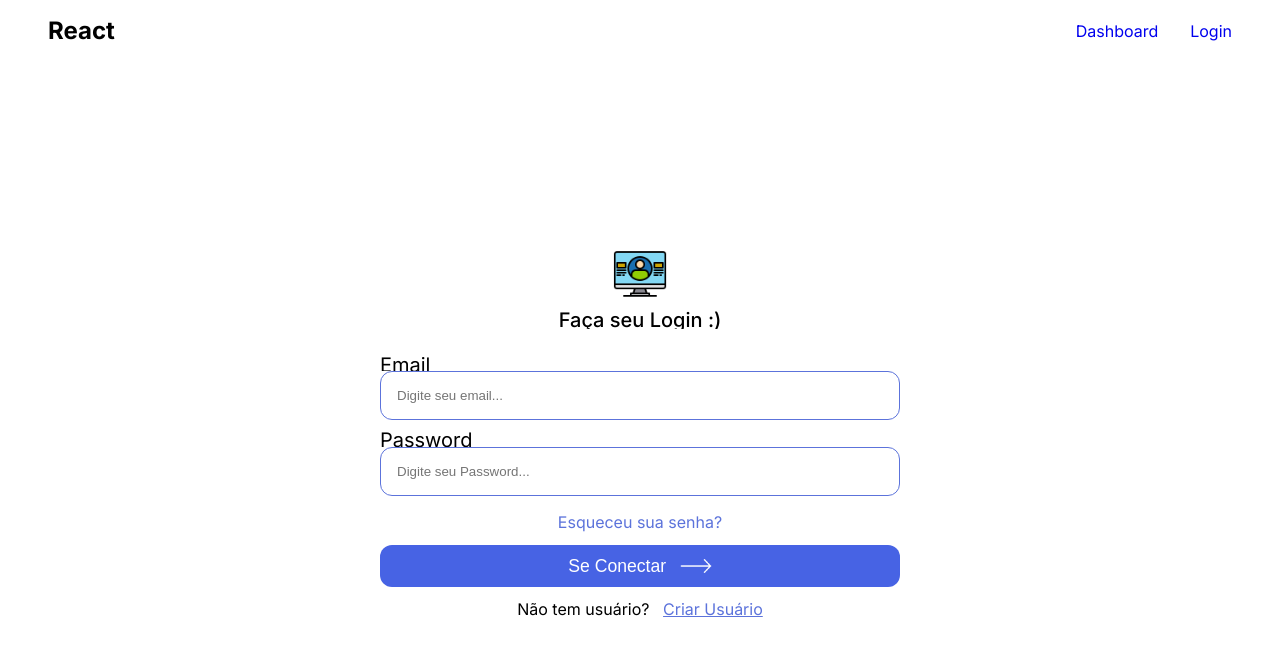
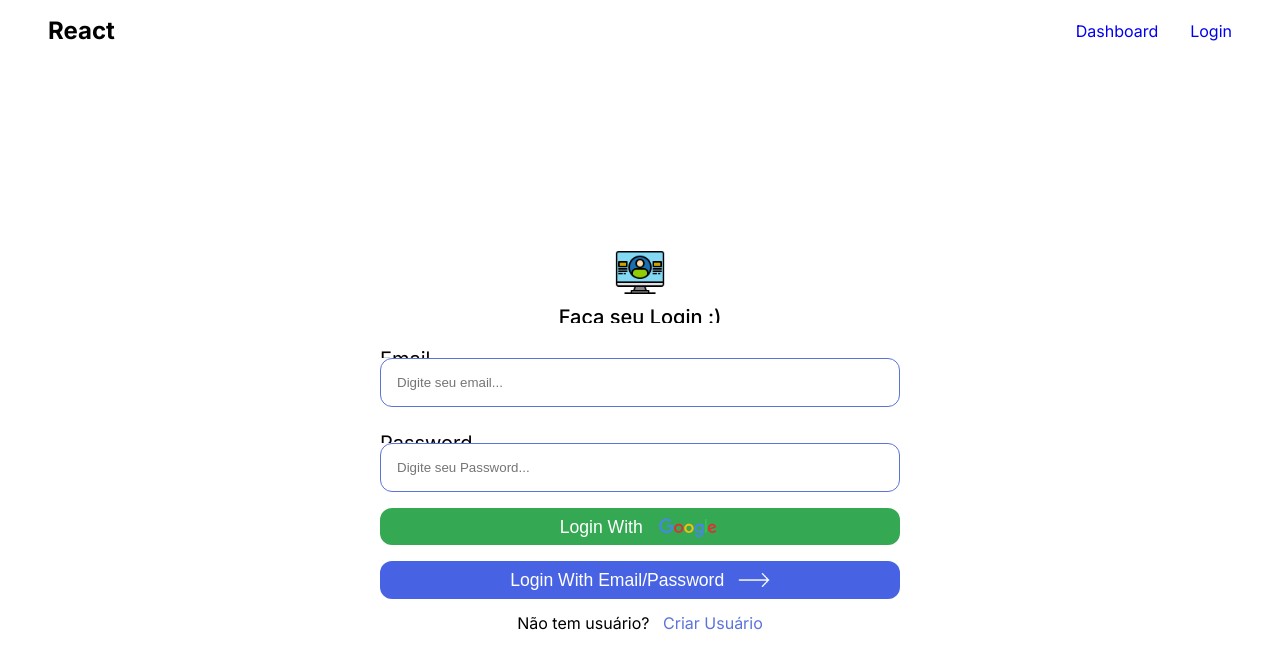
Before and after one commit to Martarelli/ReactPratice, a React (Vite) app: page /login in a window 1280 px wide. Shown: the top 668 px of the page. Built offline with nearby package versions, Linux system fonts and the light colour scheme.

Commit message:
feat: add login with google and redirect to dashboard

```diff
--- /dev/null
+++ b/src/pages/dashboard/dashboard.jsx
@@ -0,0 +1,7 @@
+
+export function Dashboard (){
+
+    return (
+        <h1>DASHBOARD</h1>
+    )
+}
--- a/src/pages/login/login.jsx
+++ b/src/pages/login/login.jsx
@@ -1,10 +1,12 @@
 import {useState } from 'react'
 import logo from '../../assets/logo.png';
 import arrow from '../../assets/arrow.png';
+import google from '../../assets/google.svg';
 import '../../styles/login/login.css';
 import Header from '../../components/header/header';
-import { signInWithEmailAndPassword } from "firebase/auth";
+import { GoogleAuthProvider, signInWithEmailAndPassword, signInWithPopup } from "firebase/auth";
 import { auth } from '../../services/firebase';
+import { useNavigate } from 'react-router-dom';
 
 // import { db } from './firebase';
 // import { collection, query, orderBy, onSnapshot } from 'firebase/firestore';
@@ -12,23 +14,33 @@ import { auth } from '../../services/firebase';
 
 
 export function Login() {
+  const navigate = useNavigate();
   const [email, setEmail] = useState('');
   const [password, setPassword] = useState('');
 
   async function handleSubmit(event) {
     event.preventDefault();
-
     try {
       if(!email || !password){
         throw new Error('Email e Senha são OBRIGATÓRIOS!')
       }
-      const response = await signInWithEmailAndPassword(auth, email, password);
-      console.log(response);
+      await signInWithEmailAndPassword(auth, email, password);
+      navigate('/dashboard');
     } catch (error) {
       console.log(error);
     }
+  }
 
+  async function handleGoogleLogin(){
+    const provider = new GoogleAuthProvider();
+    try {
+      await signInWithPopup(auth, provider)
+      navigate('/dashboard');
+    } catch (error) {
+      console.log(error);
+    }
   }
+
 
   return (
 
@@ -62,10 +74,13 @@ export function Login() {
               placeholder="Digite seu Password..."/>
           </div>
 
-          <a href="">Esqueceu sua senha?</a>
+          <button className="button" id="google" type="button" onClick={handleGoogleLogin}>
+            Login With
+            <img src={google} alt="google" />
+            </button>
 
           <button className="button">
-            Se Conectar
+            Login With Email/Password
             <img src={arrow} alt="arrow" />
           </button>
 
--- a/src/routes.jsx
+++ b/src/routes.jsx
@@ -1,5 +1,6 @@
 import { Navigate, Routes, Route } from 'react-router-dom';
 import { Login } from './pages/login/login';
+import { Dashboard } from './pages/dashboard/dashboard';
 import './styles/app.css';
 
 function MainRoutes() {
@@ -7,6 +8,7 @@ function MainRoutes() {
         <Routes>
             <Route path="*" element={<Navigate to="/login" />} />
             <Route path="/login" element={<Login />}/>
+            <Route path="/dashboard" element={<Dashboard/>}/>
         </Routes>
     )
 }
--- a/src/styles/login/login.css
+++ b/src/styles/login/login.css
@@ -26,6 +26,7 @@
     display: flex;
     align-items: center;
     flex-direction: column;
+    gap: 1rem;
 }
 
 .container form .inputContainer {
@@ -53,14 +54,6 @@
     border-radius: 0.75rem;
 }
 
-.container form a {
-    font-weight: 400;
-    font-size: 1rem;
-    line-height: 1.25rem;
-    padding: 1rem 0;
-    color: #5C73DB;
-}
-
 .container form .button {
     display: flex;
     flex-direction: row;
@@ -78,6 +71,10 @@
     line-height: 1.25rem;
     gap: 0.85rem;
     color: #FFFFFF;
+}
+
+.container #google {
+    background-color: #34A853;
 }
 
 .container form .button:hover{
```
Also changed, not shown: src/assets/google-icon.svg (added), src/assets/google.svg (added).
